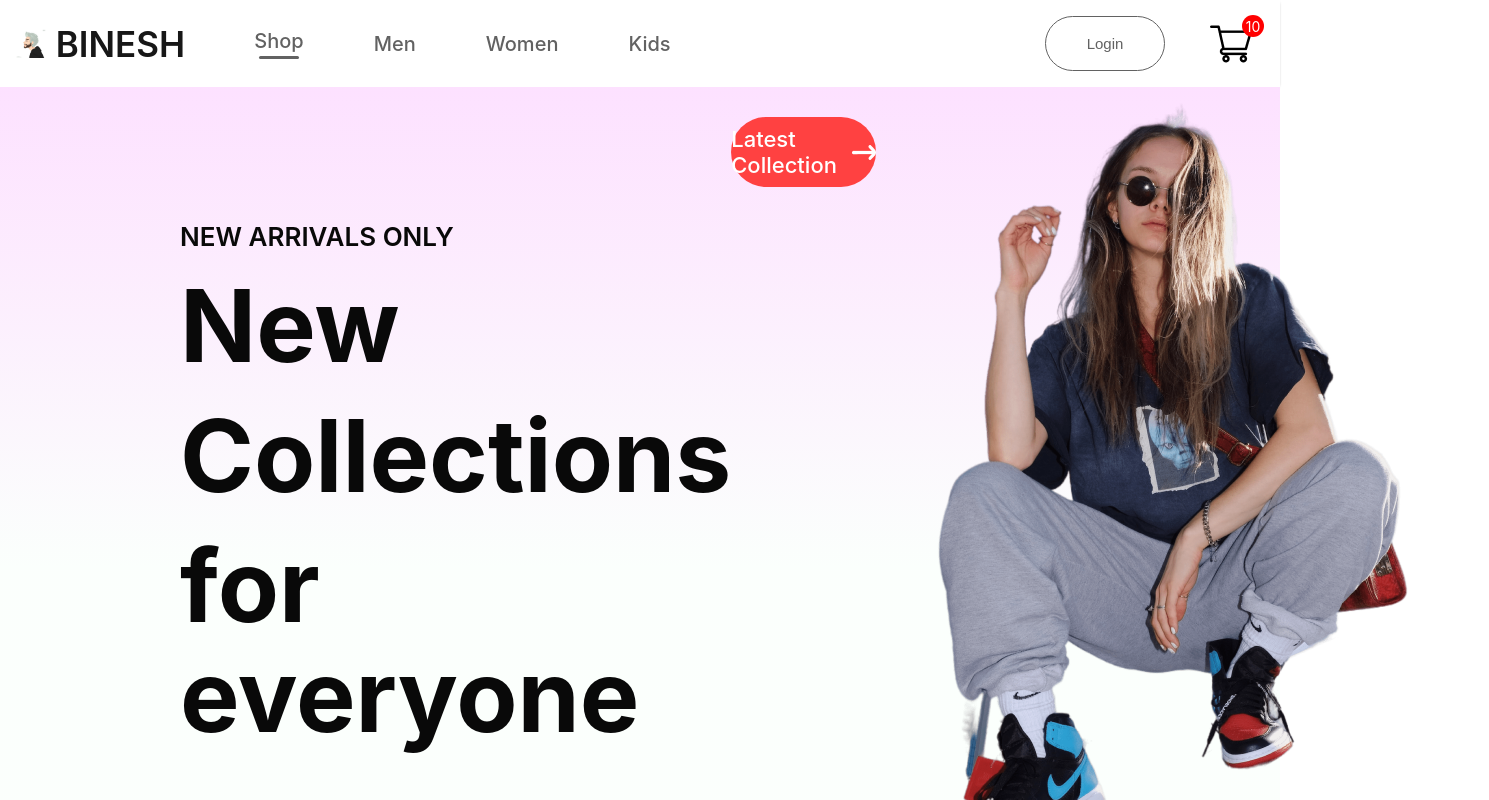
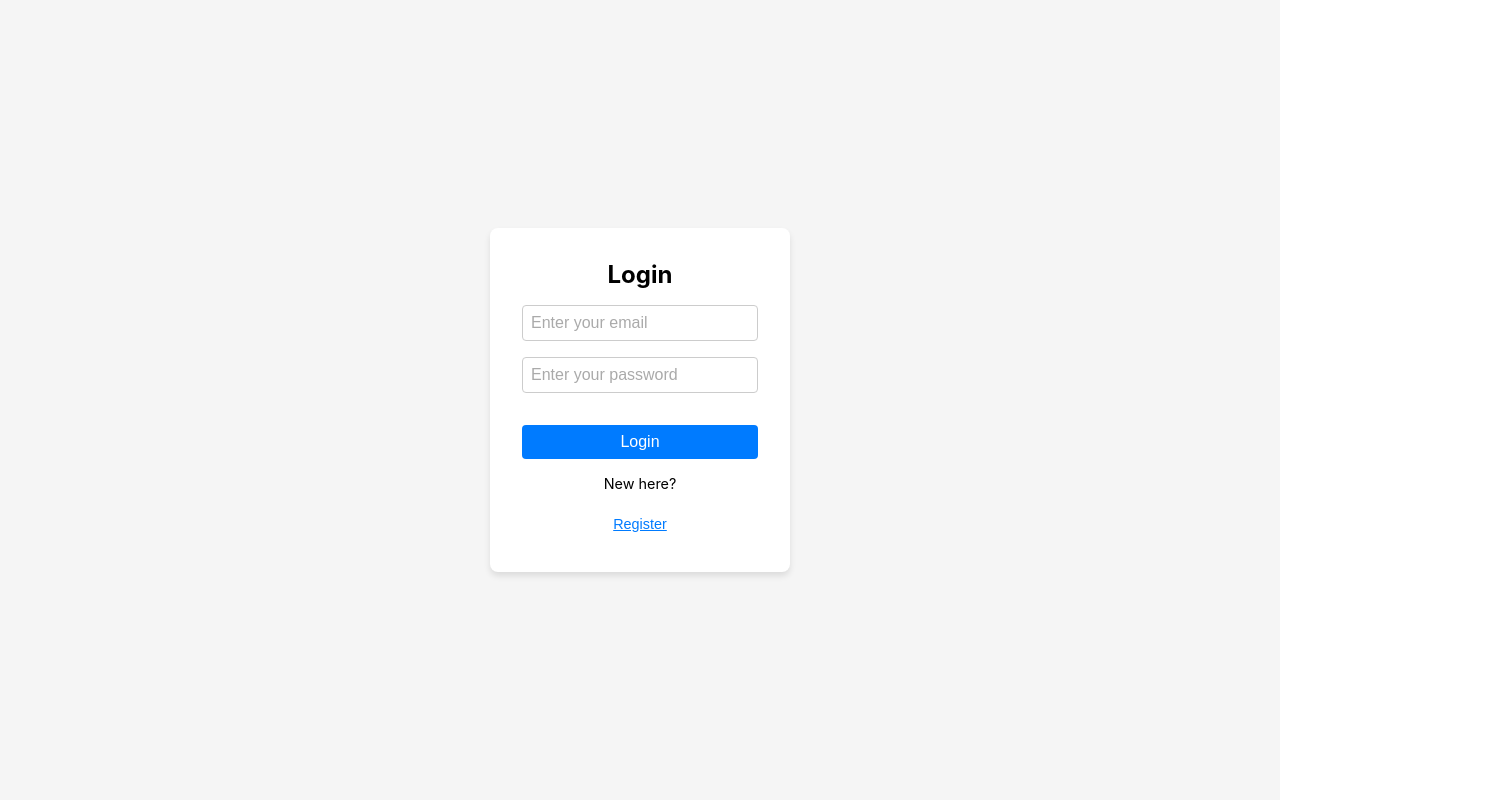
Before and after one commit to Bineshhhhh/e-commerce, a React (Create React App) app: page /login in a window 1280 px wide. Shown: the top 800 px of the page, 1489 px wide, since content can reach past the window. Built offline with nearby package versions, Linux system fonts and the light colour scheme.

Commit message:
added login

```diff
--- a/src/App.js
+++ b/src/App.js
@@ -1,18 +1,31 @@
+
+
+import React from 'react';
+import { BrowserRouter as Router, Routes, Route } from 'react-router-dom';
+
 import './App.css';
 import Navbar from './components/Navbar/Navbar';
 import Shop from './pages/Shop';
 import Footer from './components/Footer/Footer';
-import { Route, Routes } from 'react-router-dom';
+import LoginPage from './components/login/login';
 
-function App() {
+const App = () => {
   return (
-    <div className="App">
-      <Navbar />
-      <Shop />
-      <Footer/>
+    <Router>
+      <Routes>
+        <Route path="/login" element={<LoginPage/>} />
 
-    </div>
+        <Route path="/" element={
+            <>
+              <Navbar />
+              <Shop/>
+            </>
+          }
+        />
+
+      </Routes>
+    </Router>
   );
-}
+};
 
 export default App;
--- a/src/components/Navbar/Navbar.jsx
+++ b/src/components/Navbar/Navbar.jsx
@@ -3,9 +3,17 @@ import './Navbar.css';
 import logo from '../assets/ME.png';
 import cart_icon from '../assets/cart_icon.png';
 import { Link } from 'react-router-dom';
+import { useNavigate } from 'react-router-dom';
 
 const Navbar = () => {
   const [menu, setMenu] = useState("shop");
+
+    const navigate = useNavigate();
+
+    const handleLoginClick = () => {
+      navigate('/login'); // Navigate to the login page
+
+    }
 
   return (
     <div>
@@ -29,7 +37,7 @@ const Navbar = () => {
           </li>
         </ul>
         <div className="nav-login-cart">
-          <button>Login</button>
+          <button onClick = {handleLoginClick}> Login</button>
           <img src={cart_icon} alt="Cart Icon" />
           <div className="nav-cart-count">10</div>
         </div>
--- /dev/null
+++ b/src/components/login/login.css
@@ -0,0 +1,74 @@
+.login-container {
+  display: flex;
+  justify-content: center;
+  align-items: center;
+  height: 100vh;
+  background-color: #f5f5f5;
+}
+
+.login-form {
+  background-color: #fff;
+  padding: 2rem;
+  border-radius: 8px;
+  box-shadow: 0 4px 6px rgba(0, 0, 0, 0.1);
+  width: 300px;
+  box-sizing: border-box; /* Ensure padding doesn't affect overall size */
+}
+
+h2 {
+  margin-bottom: 1rem;
+  text-align: center;
+}
+
+.form-group {
+  margin-bottom: 1rem;
+  width: 100%; /* Ensure the form group stretches fully */
+}
+
+input,
+button {
+  width: 100%; /* Match widths */
+  padding: 0.5rem;
+  border: 1px solid #ccc;
+  border-radius: 4px;
+  box-sizing: border-box; /* Prevent padding from affecting width */
+  font-size: 1rem;
+}
+
+input::placeholder {
+  color: #aaa;
+}
+
+button {
+  background-color: #007bff;
+  color: #fff;
+  border: none;
+  cursor: pointer;
+  margin-top: 1rem; /* Add space above the button */
+}
+
+button:hover {
+  background-color: #0056b3;
+}
+
+.error-message {
+  color: red;
+  font-size: 0.9rem;
+  margin-bottom: 1rem;
+}
+
+.toggle-message {
+  margin-top: 1rem;
+  text-align: center;
+  font-size: 0.9rem;
+}
+
+.toggle-button {
+  background: none;
+  border: none;
+  color: #007bff;
+  cursor: pointer;
+  text-decoration: underline;
+  font-size: 0.9rem;
+
+}
--- /dev/null
+++ b/src/components/login/login.jsx
@@ -0,0 +1,82 @@
+import React, { useState } from "react";
+import "./login.css";
+
+const LoginPage = () => {
+  const [isRegistering, setIsRegistering] = useState(false); // Toggle between Login and Register
+  const [email, setEmail] = useState("");
+  const [password, setPassword] = useState("");
+  const [confirmPassword, setConfirmPassword] = useState("");
+  const [errorMessage, setErrorMessage] = useState("");
+
+  const handleSubmit = (e) => {
+    e.preventDefault();
+    if (!email || !password) {
+      setErrorMessage("Please fill in all fields.");
+      return;
+    }
+    if (isRegistering && password !== confirmPassword) {
+      setErrorMessage("Passwords do not match.");
+      return;
+    }
+    if (isRegistering) {
+      console.log("Registering with:", email, password);
+      setErrorMessage(""); // Clear error message
+    } else {
+      console.log("Logging in with:", email, password);
+      setErrorMessage(""); // Clear error message
+    }
+  };
+
+  return (
+    <div className="login-container">
+      <form className="login-form" onSubmit={handleSubmit}>
+        <h2>{isRegistering ? "Register" : "Login"}</h2>
+        {errorMessage && <p className="error-message">{errorMessage}</p>}
+        <div className="form-group">
+          <input
+            type="email"
+            placeholder="Enter your email"
+            value={email}
+            onChange={(e) => setEmail(e.target.value)}
+            required
+          />
+        </div>
+        <div className="form-group">
+          <input
+            type="password"
+            placeholder="Enter your password"
+            value={password}
+            onChange={(e) => setPassword(e.target.value)}
+            required
+          />
+        </div>
+        {isRegistering && (
+          <div className="form-group">
+            <input
+              type="password"
+              placeholder="Confirm your password"
+              value={confirmPassword}
+              onChange={(e) => setConfirmPassword(e.target.value)}
+              required
+            />
+          </div>
+        )}
+        <button type="submit" className="login-button">
+          {isRegistering ? "Register" : "Login"}
+        </button>
+        <p className="toggle-message">
+          {isRegistering ? "Already have an account?" : "New here?"}{" "}
+          <button
+            type="button"
+            className="toggle-button"
+            onClick={() => setIsRegistering(!isRegistering)}
+          >
+            {isRegistering ? "Login" : "Register"}
+          </button>
+        </p>
+      </form>
+    </div>
+  );
+};
+
+export default LoginPage;
```
Also changed, not shown: 1 other file (tests, documents, lock files or other folders).
